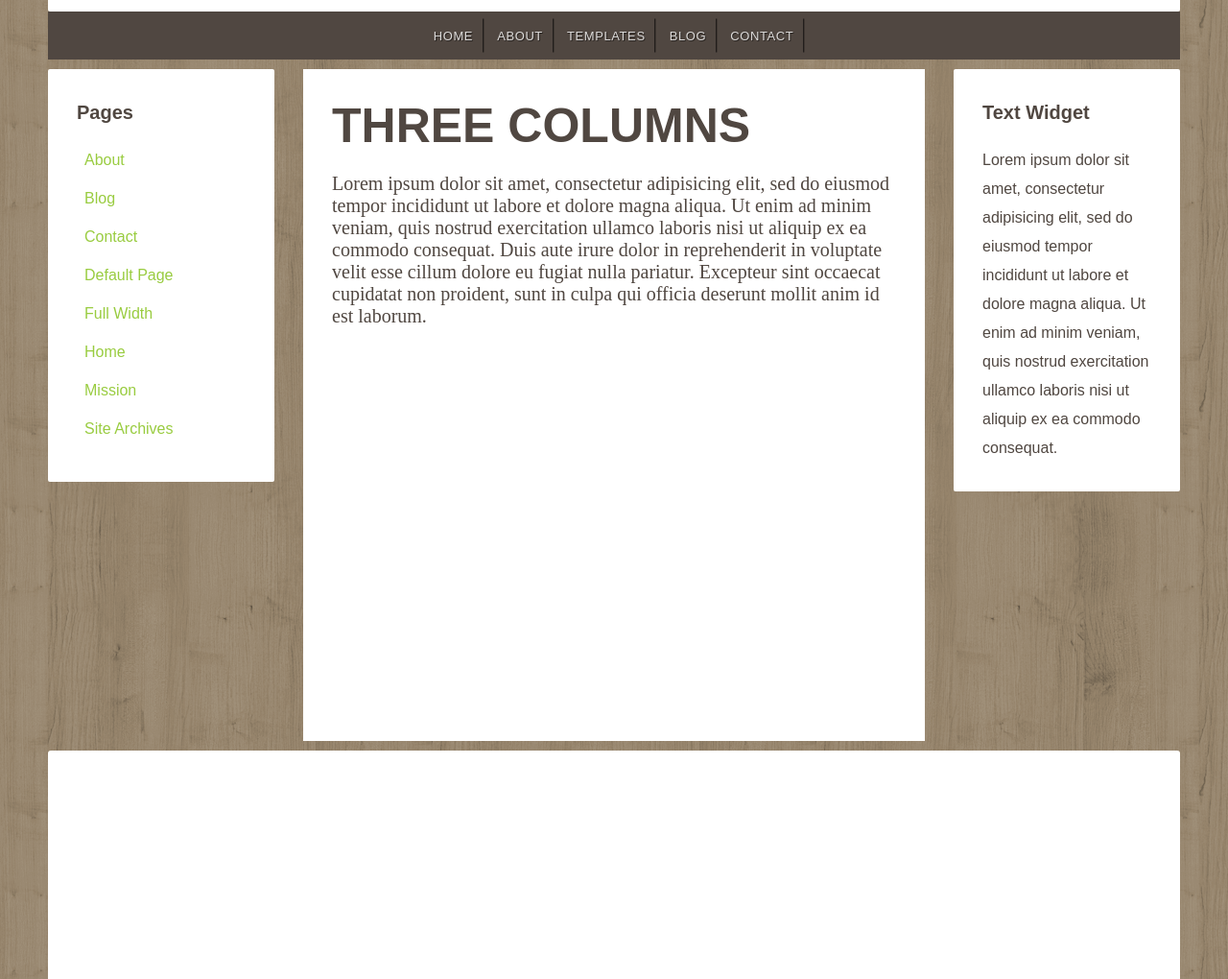
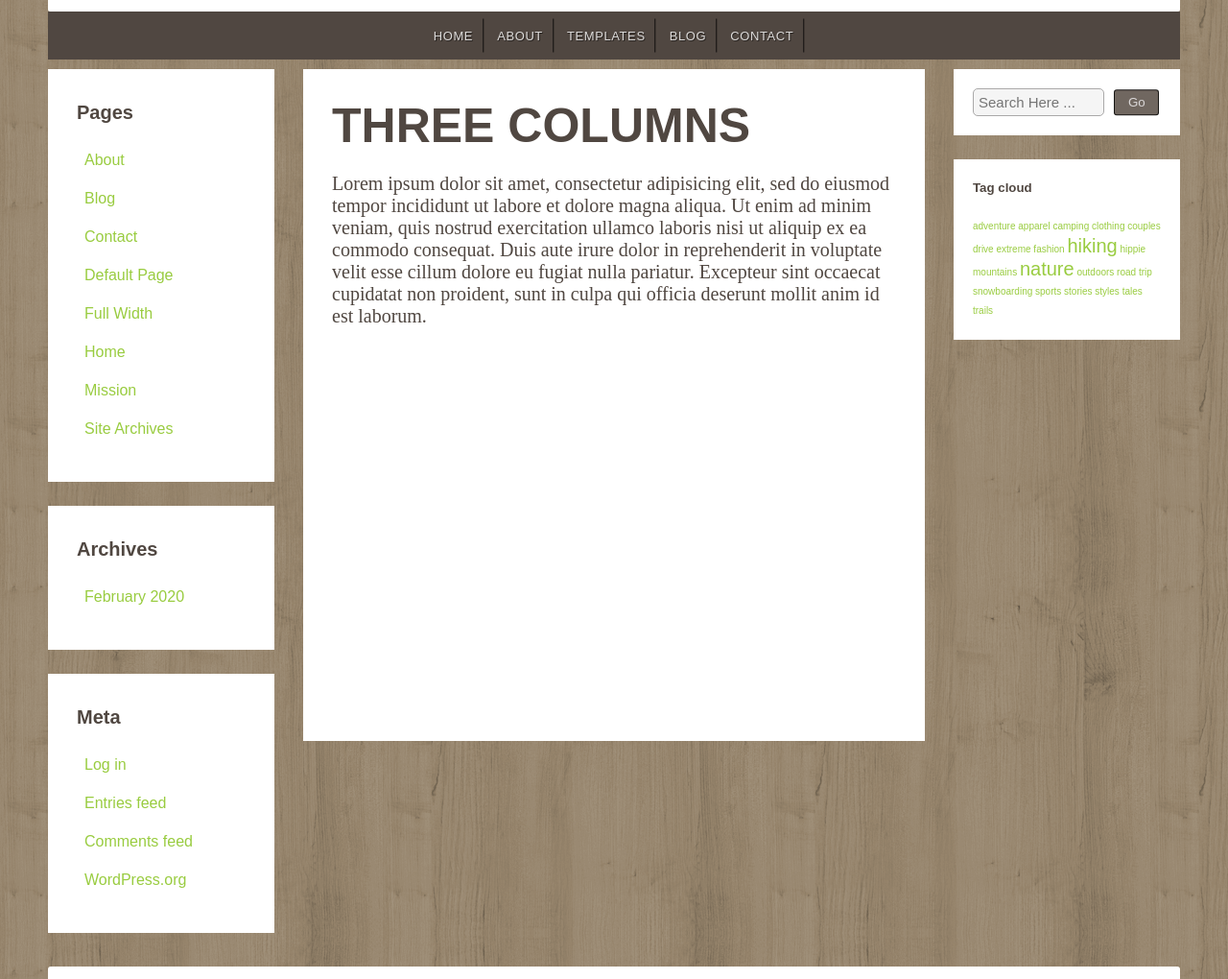
Before and after one commit to GimmikZart/htmlcss-wp, a plain HTML site: page index.html in a window 1280 px wide. Shown: the part 228-1248 px from the top of the page at 96% size. Drawn offline with Linux system fonts and the light colour scheme.

Commit message:
Contenuto colonna destra

```diff
--- a/css/style.css
+++ b/css/style.css
@@ -114,10 +114,8 @@ main::after {
 
 /* COLONNA SINISTRA */
 aside {
-  background-color: white;
   width: 20%;
   border-radius: 2px;
-  padding: 30px;
   font-family: "Montserrat",sans-serif;
   color: #504741;
   line-height: 30px;
@@ -142,6 +140,12 @@ aside {
 .asideleft li a {
   color: #99cc40;
   text-decoration: none;
+}
+
+#pages , #archives, #meta {
+  background-color: white;
+  margin-bottom: 25px;
+  padding: 30px;
 }
 
 
@@ -175,18 +179,70 @@ section {
 }
 
 
-/* COLONNA DESTRA */
+            /* COLONNA DESTRA */
 
-.destra {
+.asideright {
   float:right;
   }
 
-.destra h5 {
-    padding-bottom: 20px;
-    font-size: 20px;
-    color: #504741;
+/* riquadro cerca */
+#cerca {
+  padding: 20px;
+  position: relative;
+  background-color: white;
+}
 
+#cerca::after {
+  content: "";
+  clear: both;
+  display: table;
 }
+
+#cerca #searchhere {
+  float: left;
+  width: 70%;
+  font-size: 15px;
+  padding: 5px;
+  background-color: #f5f5f5;
+  border-radius: 5px;
+  border: 1px solid rgb(170, 169, 169);;
+}
+
+#go {
+  color: #dad7d7;
+  background-color: #706760;
+  height: 40%;
+  margin-left: 10px;
+  width: 20%;
+  position: absolute;
+  top:50%;
+  transform: translate(0%,-50%);
+  border: 1px solid rgba(0, 0, 0, .8);
+  border-radius: 3px;
+}
+
+/* riquadro tags */
+#tags {
+  margin-top: 25px;
+  background-color: white;
+  padding: 20px;
+  line-height: 20px;
+}
+
+#tags h5 {
+  padding-bottom: 20px;
+}
+
+#tags p {
+  font-size: 10px;
+  color: #99cc40;
+}
+
+#tags span {
+  font-size: 20px;
+}
+
+
 
 
 /* ----------------PARTE BASSA--------------- */
--- a/index.html
+++ b/index.html
@@ -35,7 +35,7 @@
     <main>
       <!-- sinistra -->
       <aside class="asideleft">
-        <div class="left">
+        <div id="pages">
           <h5>Pages</h5>
           <ul>
             <li><a href="">About</a></li>
@@ -47,15 +47,21 @@
             <li><a href="">Mission</a></li>
             <li><a href="">Site Archives</a></li>
           </ul>
+        </div>
 
+        <div id="archives">
+          <h5>Archives</h5>
+          <li><a href="">February 2020</a></li>
 
         </div>
 
-        <div class="left">
+        <div id="meta">
+          <h5>Meta</h5>
+          <li><a href="">Log in</a></li>
+          <li><a href="">Entries feed</a></li>
+          <li><a href="">Comments feed</a></li>
+          <li><a href="">WordPress.org</a></li>
 
-        </div>
-
-        <div class="left">
 
         </div>
       </aside>
@@ -74,9 +80,17 @@
       </section>
 
       <!-- destra -->
-      <aside class="destra">
-        <h5>Text Widget</h5>
-        <p>Lorem ipsum dolor sit amet, consectetur adipisicing elit, sed do eiusmod tempor incididunt ut labore et dolore magna aliqua. Ut enim ad minim veniam, quis nostrud exercitation ullamco laboris nisi ut aliquip ex ea commodo consequat. </p>
+      <aside class="asideright">
+        <div id="cerca">
+          <input type="search" name="" value="" placeholder="Search Here ..." id="searchhere">
+          <input type="submit" name="" value="Go" id="go">
+        </div>
+        <div id="tags">
+          <h5>Tag cloud</h5>
+          <p>adventure apparel camping clothing couples drive extreme fashion <span>hiking</span> hippie mountains <span>nature</span> outdoors road trip snowboarding sports stories styles tales trails</p>
+
+        </div>
+
 
       </aside>
     </main>
```
